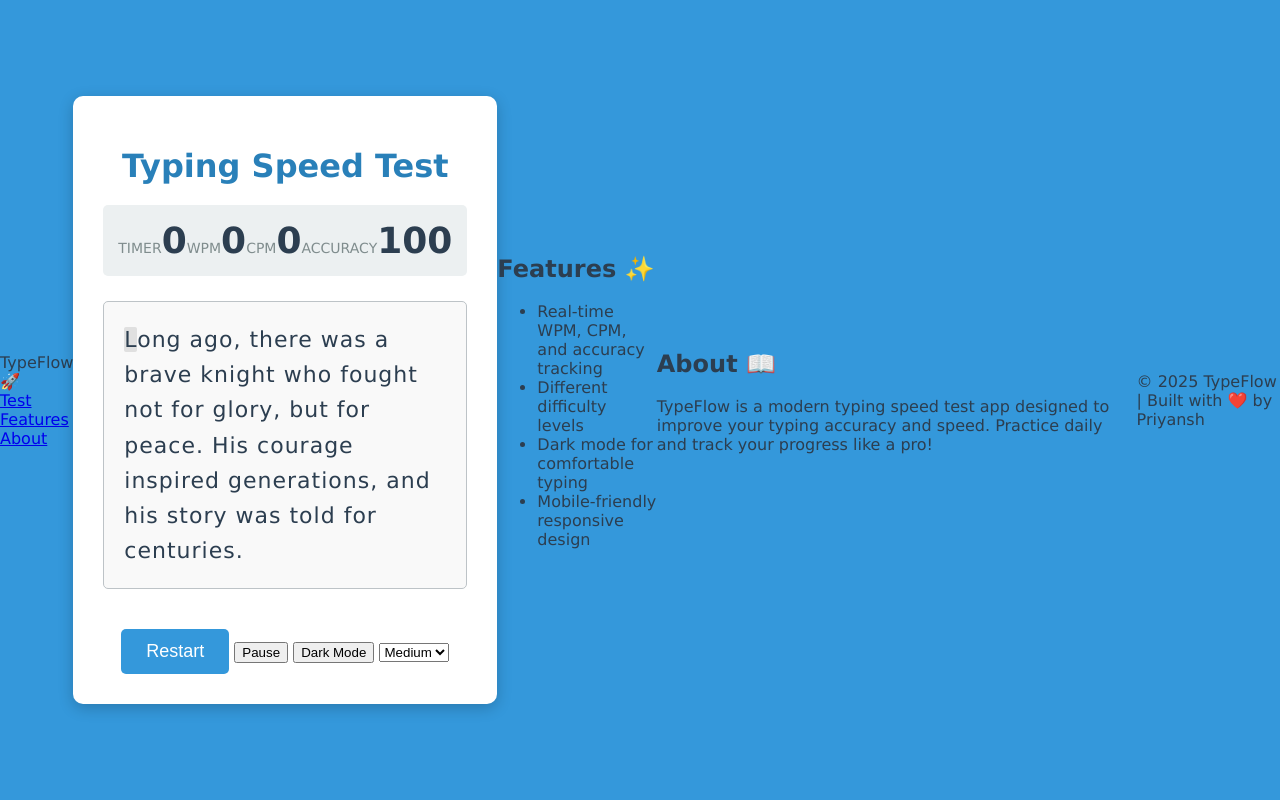
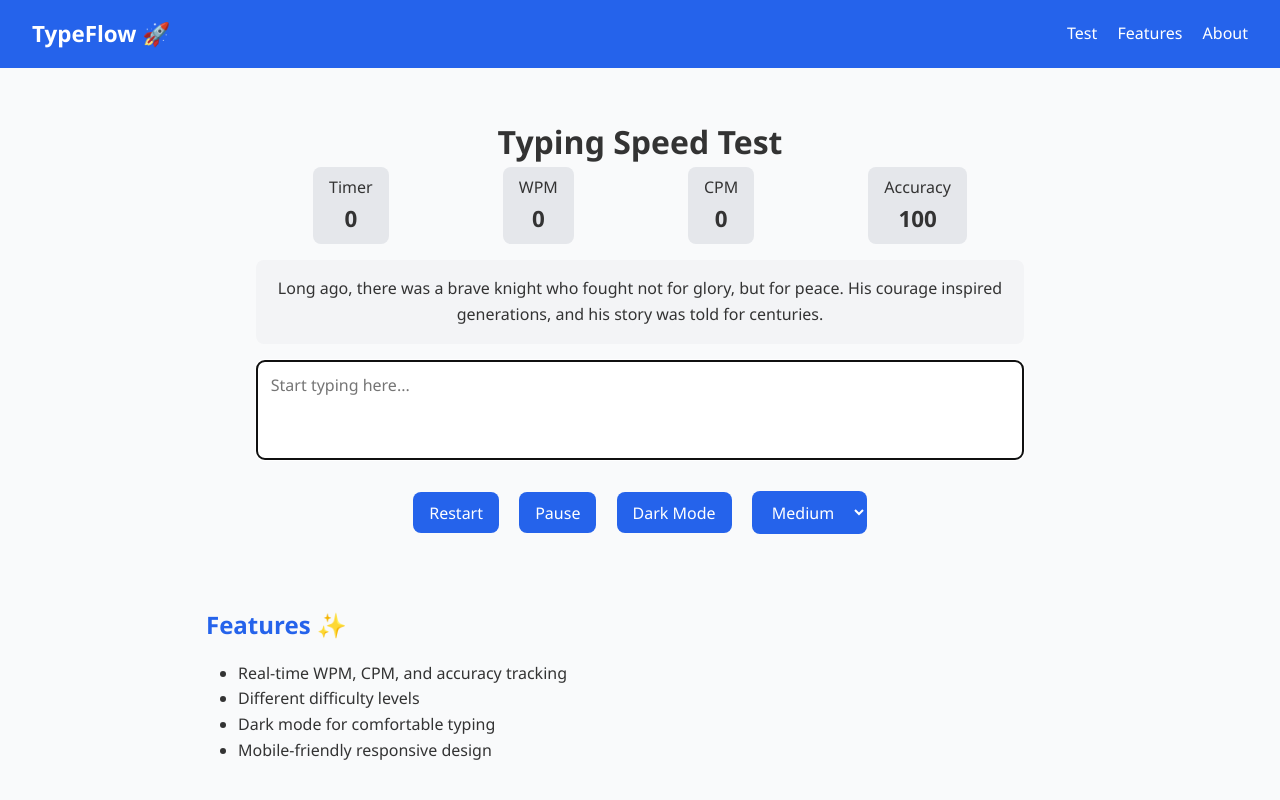
Before and after one commit to Priyansh056/TypeFlow-Modern-Typing-Practice, a plain HTML site: page index.html in a window 1280 px wide. Shown: the top 800 px of the page. Drawn offline with Linux system fonts and the light colour scheme.

Commit message:
Update style.css

```diff
--- a/style.css
+++ b/style.css
@@ -1,124 +1,133 @@
+/* General Reset */
+* {
+  margin: 0;
+  padding: 0;
+  box-sizing: border-box;
+  font-family: "Segoe UI", Tahoma, Geneva, Verdana, sans-serif;
+}
 
 body {
-    background-color: #3498db;
-    color: #2c3e50;
-    font-family: 'Verdana', sans-serif;
-    display: flex;
-    justify-content: center;
-    align-items: center;
-    min-height: 100vh;
-    margin: 0;
+  background: #f9fafb;
+  color: #333;
+  line-height: 1.6;
 }
 
-.container {
-    background-color: #ffffff;
-    padding: 30px;
-    border-radius: 10px;
-    box-shadow: 0 4px 15px rgba(0, 0, 0, 0.2);
-    width: 800px;
-    max-width: 90%;
-    text-align: center;
+/* Header */
+.header {
+  background: #2563eb;
+  color: #fff;
+  padding: 1rem 2rem;
+  display: flex;
+  justify-content: space-between;
+  align-items: center;
+}
+.header .logo {
+  font-size: 1.4rem;
+  font-weight: bold;
+}
+.header .nav a {
+  color: #fff;
+  margin-left: 1rem;
+  text-decoration: none;
+}
+.header .nav a:hover {
+  text-decoration: underline;
 }
 
-h1 {
-    color: #2980b9;
-    margin-bottom: 20px;
+/* Main Container */
+.container {
+  max-width: 800px;
+  margin: 2rem auto;
+  text-align: center;
+  padding: 1rem;
+}
+.stats {
+  display: flex;
+  justify-content: space-around;
+  margin-bottom: 1rem;
+}
+.stat-item {
+  background: #e5e7eb;
+  padding: 0.5rem 1rem;
+  border-radius: 8px;
+}
+.value {
+  display: block;
+  font-size: 1.4rem;
+  font-weight: bold;
+}
+.quote-display {
+  background: #f3f4f6;
+  padding: 1rem;
+  border-radius: 8px;
+  min-height: 80px;
+  margin: 1rem 0;
+}
+.quote-input {
+  width: 100%;
+  height: 100px;
+  padding: 0.8rem;
+  font-size: 1rem;
+  border: 2px solid #d1d5db;
+  border-radius: 8px;
+  resize: none;
 }
 
-.stats {
-    display: flex;
-    justify-content: space-around;
-    margin-bottom: 25px;
-    background-color: #ecf0f1;
-    padding: 15px;
-    border-radius: 5px;
+/* Buttons */
+.buttons {
+  margin-top: 1rem;
+}
+button, select {
+  padding: 0.6rem 1rem;
+  margin: 0.5rem;
+  border: none;
+  border-radius: 8px;
+  cursor: pointer;
+  background: #2563eb;
+  color: #fff;
+  font-size: 1rem;
+  transition: background 0.3s;
+}
+button:hover, select:hover {
+  background: #1e40af;
 }
 
-.stat-item {
-    flex-basis: 25%;
+/* Sections */
+.features, .about {
+  max-width: 900px;
+  margin: 2rem auto;
+  padding: 1rem;
+}
+.features h2, .about h2 {
+  margin-bottom: 1rem;
+  color: #2563eb;
+}
+.features ul {
+  list-style: disc;
+  text-align: left;
+  margin-left: 2rem;
+}
+.about p {
+  text-align: center;
 }
 
-.label {
-    font-size: 14px;
-    color: #7f8c8d;
-    text-transform: uppercase;
+/* Footer */
+.footer {
+  background: #111827;
+  color: #d1d5db;
+  text-align: center;
+  padding: 1rem;
+  margin-top: 2rem;
 }
 
-.value {
-    font-size: 36px;
-    font-weight: bold;
-    color: #2c3e50;
+/* Dark Mode */
+.dark-mode {
+  background: #111827;
+  color: #f3f4f6;
 }
-
-.quote-display {
-    margin-bottom: 20px;
-    font-size: 22px;
-    letter-spacing: 1px;
-    line-height: 1.6;
-    background-color: #f9f9f9;
-    border: 1px solid #bdc3c7;
-    padding: 20px;
-    border-radius: 5px;
-    text-align: left;
+.dark-mode .quote-display {
+  background: #1f2937;
 }
-
-.quote-input {
-    width: 100%;
-    height: 150px;
-    font-size: 22px;
-    letter-spacing: 1px;
-    line-height: 1.6;
-    padding: 20px;
-    border: 2px solid #bdc3c7;
-    border-radius: 5px;
-    resize: none;
-    font-family: inherit;
-    box-sizing: border-box; /* Important */
-
-    /* Make the textarea invisible but still focusable */
-    position: absolute;
-    left: -9999px;
-    opacity: 0;
+.dark-mode .stat-item {
+  background: #374151;
 }
-
-.quote-input:focus {
-    outline: none;
-    border-color: #3498db;
-}
-
-#restart-btn {
-    background-color: #3498db;
-    color: white;
-    border: none;
-    padding: 12px 25px;
-    border-radius: 5px;
-    font-size: 18px;
-    cursor: pointer;
-    transition: background-color 0.3s ease;
-    margin-top: 20px;
-}
-
-#restart-btn:hover {
-    background-color: #2980b9;
-}
-
-/* Character styling */
-.quote-display span {
-    transition: all 0.1s ease;
-}
-
-.correct {
-    color: #27ae60;
-}
-
-.incorrect {
-    color: #c0392b;
-    background-color: #fbeaea;
-    text-decoration: underline;
-}
-
-/* Blinking cursor effect on the current character */
-.current {
-    background-color: #e0e0e0;
-    border-radius: 2px;
-}
```
